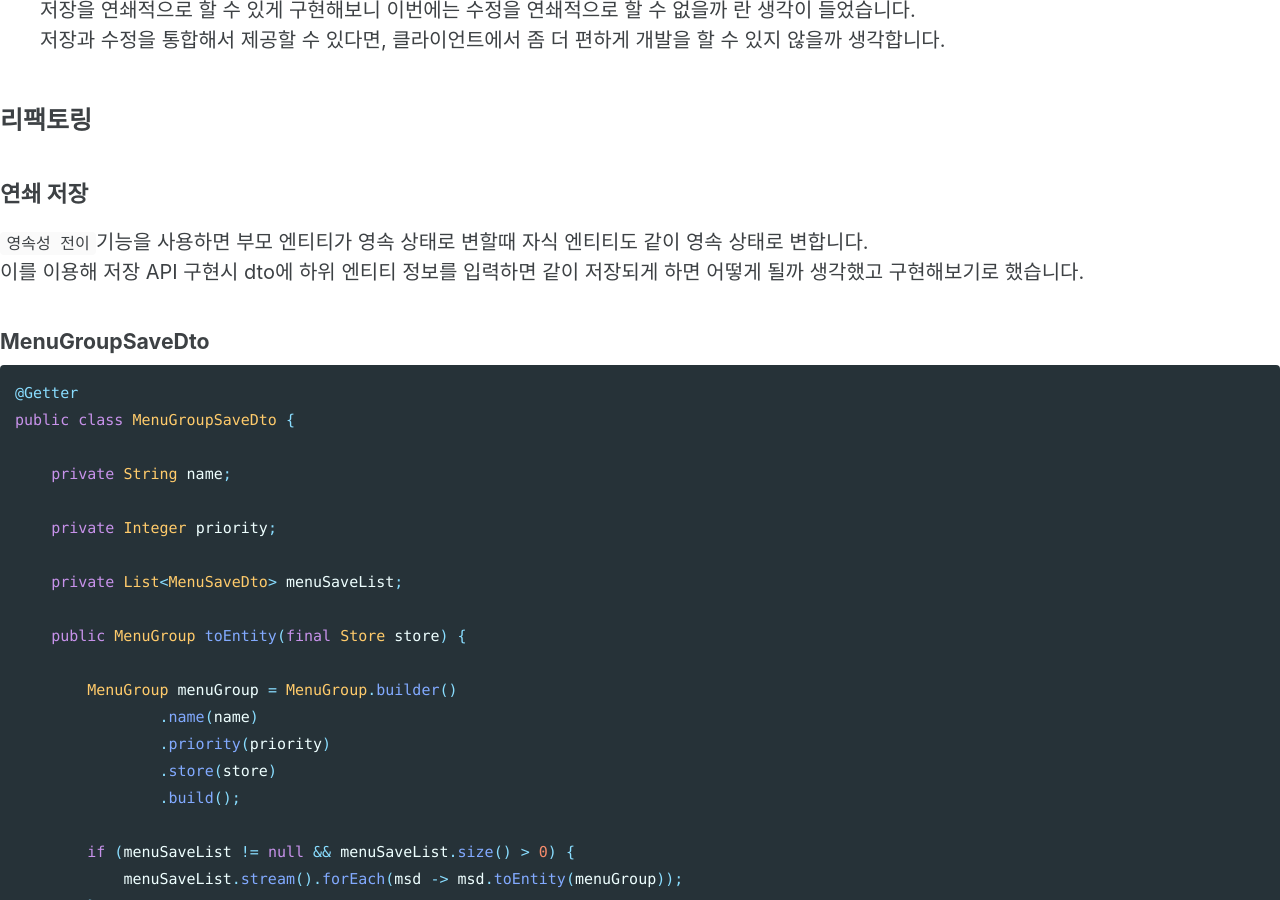
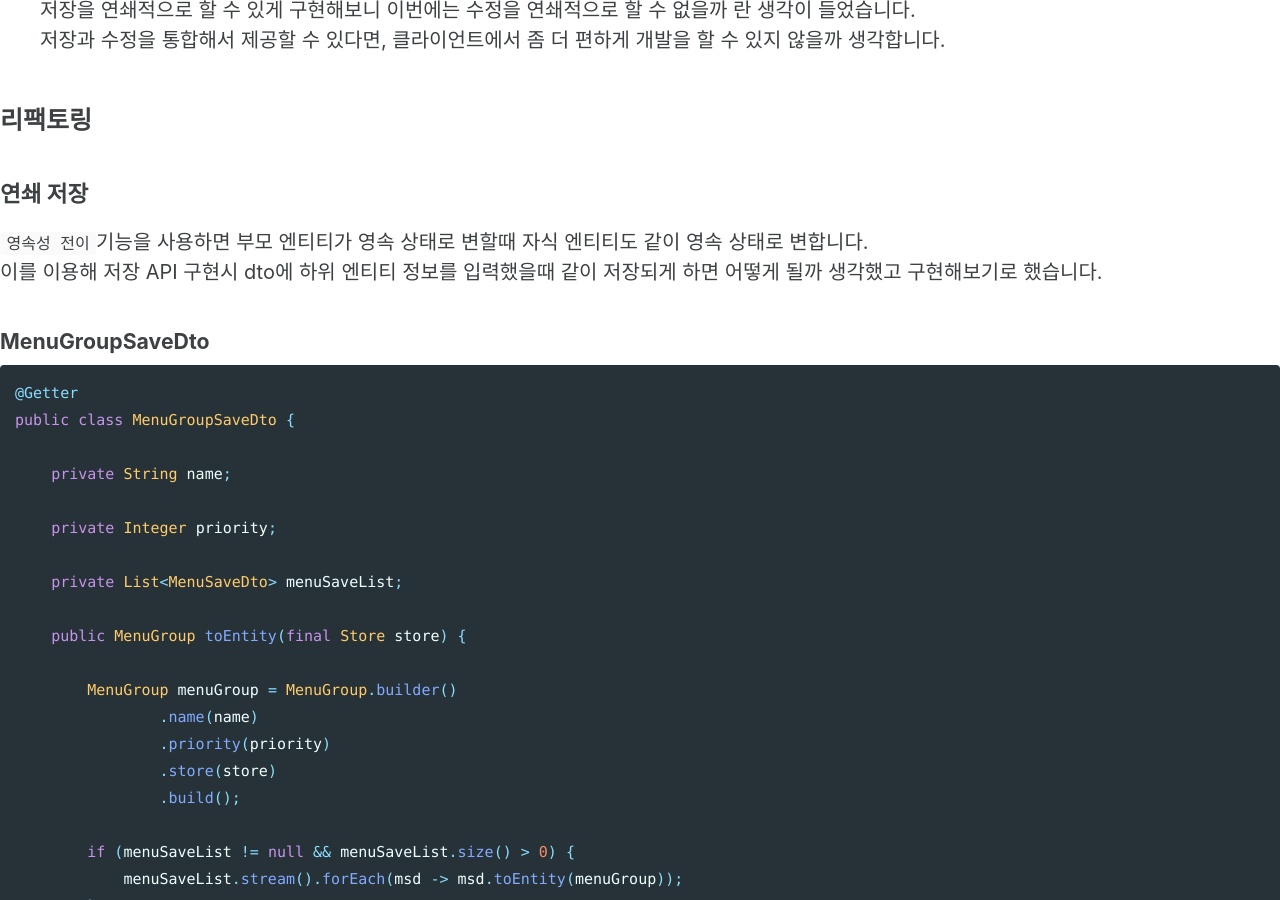
Before and after one commit to maenguin/maenguin.github.io, a Jekyll site: the page built from private/toy/menu.md, in a window 1280 px wide and 900 px high, scrolled down 4179 px. Built offline with Jekyll 4.4.1, drawn with Linux system fonts in a browser that asks for light colours; cached includes are drawn as plain includes; our own code applies the rules of GitHub Pages for plain Markdown files.

Commit message:
Update menu.md

````diff
--- a/private/toy/menu.md
+++ b/private/toy/menu.md
@@ -119,7 +119,7 @@ public class MenuGroupSaveDto {
 
 ### 연쇄 저장
 `영속성 전이`기능을 사용하면 부모 엔티티가 영속 상태로 변할때 자식 엔티티도 같이 영속 상태로 변합니다.
-이를 이용해 저장 API 구현시 dto에 하위 엔티티 정보를 입력하면 같이 저장되게 하면 어떻게 될까 생각했고 구현해보기로 했습니다.
+이를 이용해 저장 API 구현시 dto에 하위 엔티티 정보를 입력했을때 같이 저장되게 하면 어떻게 될까 생각했고 구현해보기로 했습니다.
 #### MenuGroupSaveDto
 ```java
 @Getter
````
